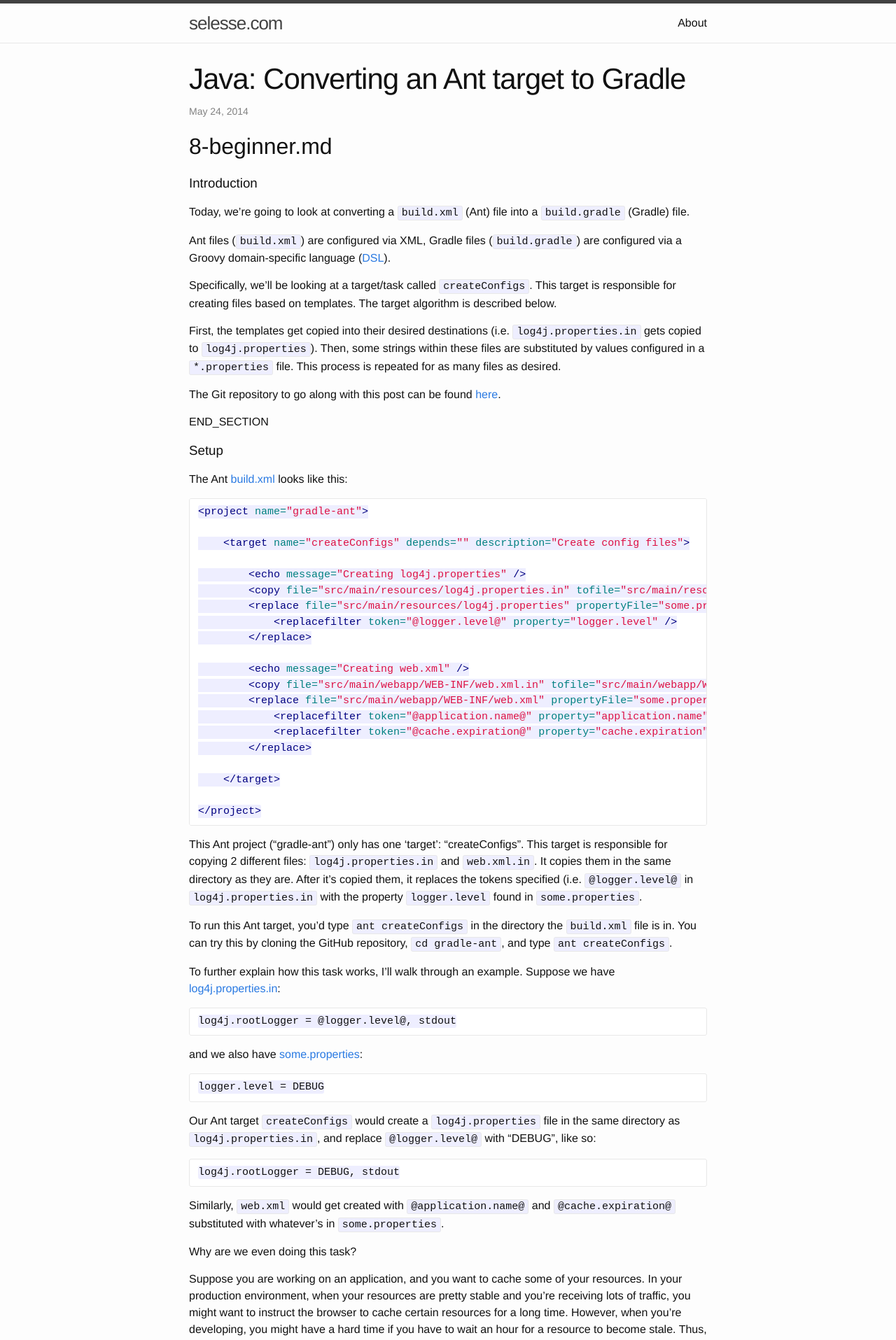
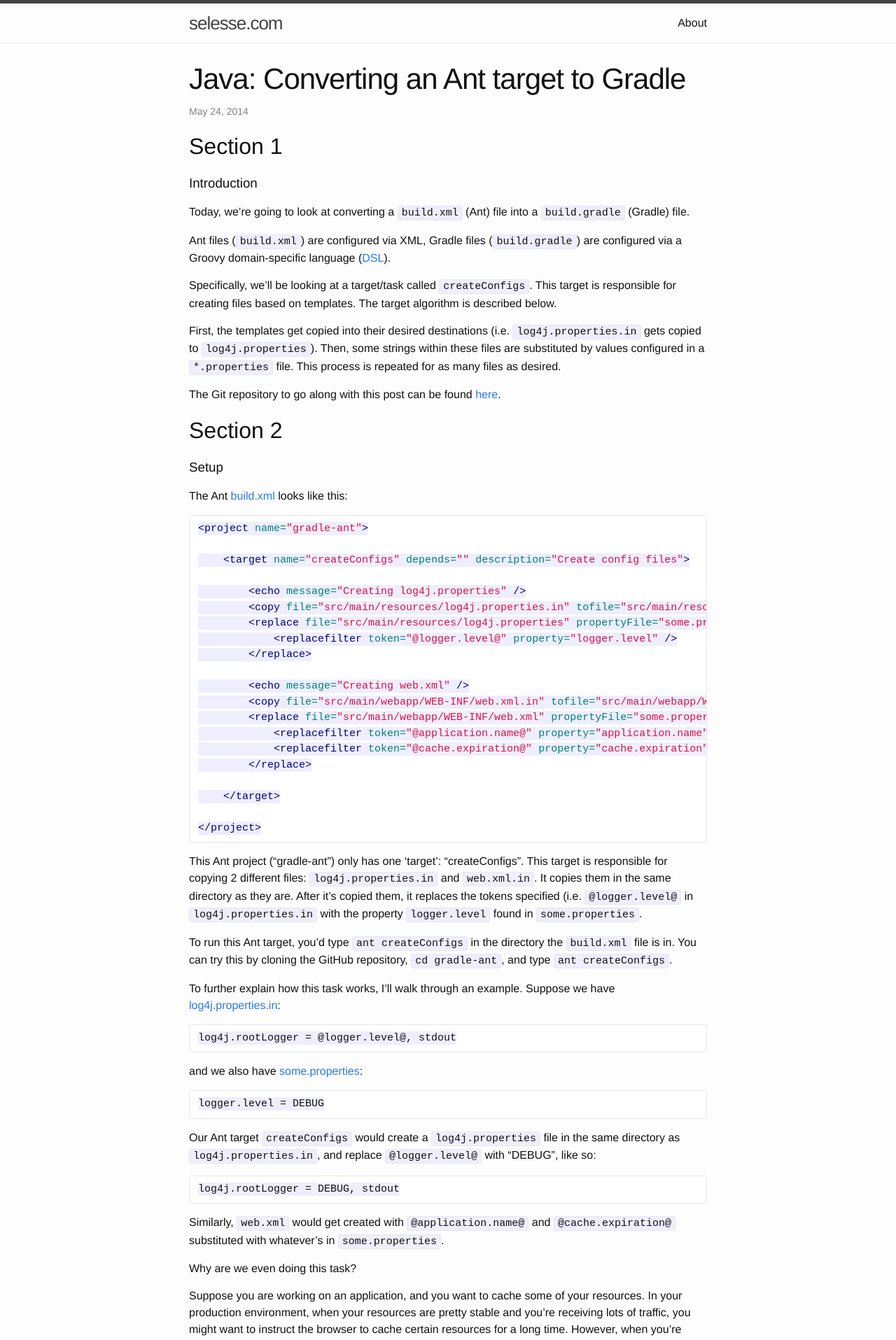
Before and after one commit to selesse/selesse.github.io, a Jekyll site: the page built from _posts/2014-05-24-converting-an-ant-target-to-gradle.html, in a window 1280 px wide. Shown: the top 1915 px of the page at 70% size. Built offline with Jekyll 4.4.1, drawn with Linux system fonts in a browser that asks for light colours; nearby versions of some CDN libraries; Markdown is read by kramdown in place of the engine named in the settings; some of the changed text lies outside the part shown.

Commit message:
WIP: Do all the verbose logic in JS

```diff
--- a/_config.yml
+++ b/_config.yml
@@ -13,3 +13,5 @@
 
 # Build settings
 markdown: redcarpet
+redcarpet:
+    extensions: [with_toc_data]
--- a/_includes/_posts/8-advanced.md
+++ b/_includes/_posts/8-advanced.md
@@ -1,3 +1,5 @@
+# Section 1
+
 ### Introduction
 
 Today, we're going to convert an Ant target to a Gradle task.
@@ -8,7 +10,7 @@
 The Git repository to go along with this post can be found
 [here](https://github.com/selesse/gradle-ant).
 
-END_SECTION
+# Section 2
 
 ### Setup
 
@@ -37,7 +39,7 @@
 omitted them from this sample for brevity. It also had a total of 8 files
 rather than 2, and one file had up to 20 properties being replaced.
 
-END_SECTION
+# Section 3
 
 ### Problem
 
@@ -47,7 +49,7 @@
    Even if there were no changes to either the input or the output,
    we're still going to overwrite files.
 
-END_SECTION
+# Section 4
 
 ### Solution
 
--- a/_includes/_posts/8-beginner.md
+++ b/_includes/_posts/8-beginner.md
@@ -1,3 +1,5 @@
+# Section 1
+
 ### Introduction
 
 Today, we're going to look at converting a `build.xml` (Ant) file into a
@@ -18,7 +20,7 @@
 The Git repository to go along with this post can be found
 [here](https://github.com/selesse/gradle-ant).
 
-END_SECTION
+# Section 2
 
 ### Setup
 
@@ -94,7 +96,7 @@
 I've hard-coded the `.properties` file to be `some.properties` for the sake
 of simplicity.
 
-END_SECTION
+# Section 3
 
 ### Problem
 
@@ -117,7 +119,7 @@
 sophisticated build system like [Gradle](http://gradle.org) would handle this
 scenario.
 
-END_SECTION
+# Section 4
 
 ### Solution
 
--- a/_includes/_posts/8-intermediate.md
+++ b/_includes/_posts/8-intermediate.md
@@ -1,3 +1,5 @@
+# Section 1
+
 ### Introduction
 
 Today, we're going to look at converting part of a `build.xml` (Ant) file
@@ -10,7 +12,7 @@
 The Git repository to go along with this post can be found
 [here](https://github.com/selesse/gradle-ant).
 
-END_SECTION
+# Section 2
 
 ### Setup
 
@@ -75,7 +77,7 @@
 I've hard-coded the `.properties` file to be `some.properties` for the sake
 of simplicity.
 
-END_SECTION
+# Section 3
 
 ### Problem
 
@@ -92,7 +94,7 @@
 sophisticated build system like [Gradle](http://gradle.org) would handle this
 scenario.
 
-END_SECTION
+# Section 4
 
 ### Solution
 
--- a/_layouts/verbose-blog.html
+++ b/_layouts/verbose-blog.html
@@ -1,14 +1,27 @@
 ---
 layout: default
+extra_js:
+    - verbose-blog.js
 ---
 <div class="post">
+
+    <style>
+        .invisible {
+            display: none;
+        }
+    </style>
+
+    <script src="https://ajax.googleapis.com/ajax/libs/jquery/2.1.3/jquery.min.js"></script>
+    {% for js_name in page.extra_js %}
+        <script src="{{ site.baseurl }}/js/{{ js_name }}" type="text/javascript">
+        </script>
+    {% endfor %}
 
   <header class="post-header">
     <h1 class="post-title">{{ page.title }}</h1>
     <p class="post-meta">{{ page.date | date: "%b %-d, %Y" }}{% if page.author %} • {{ page.author }}{% endif %}{% if page.meta %} • {{ page.meta }}{% endif %}</p>
 
     {% for component in page.verbose-components %}
-        <h1> {{ component }} </h1>
         {% capture partial_location %}_posts/{{component}}{% endcapture %}
         {% capture include_contents%}{% include {{partial_location}} %}{% endcapture %}
         {{ include_contents | markdownify }}
--- a/_posts/2014-05-24-converting-an-ant-target-to-gradle.html
+++ b/_posts/2014-05-24-converting-an-ant-target-to-gradle.html
@@ -9,5 +9,3 @@
     - 8-intermediate.md
     - 8-advanced.md
 ---
-
-Hi
```
Also changed, not shown: js/verbose-blog.js (added, +12 -0 lines).
